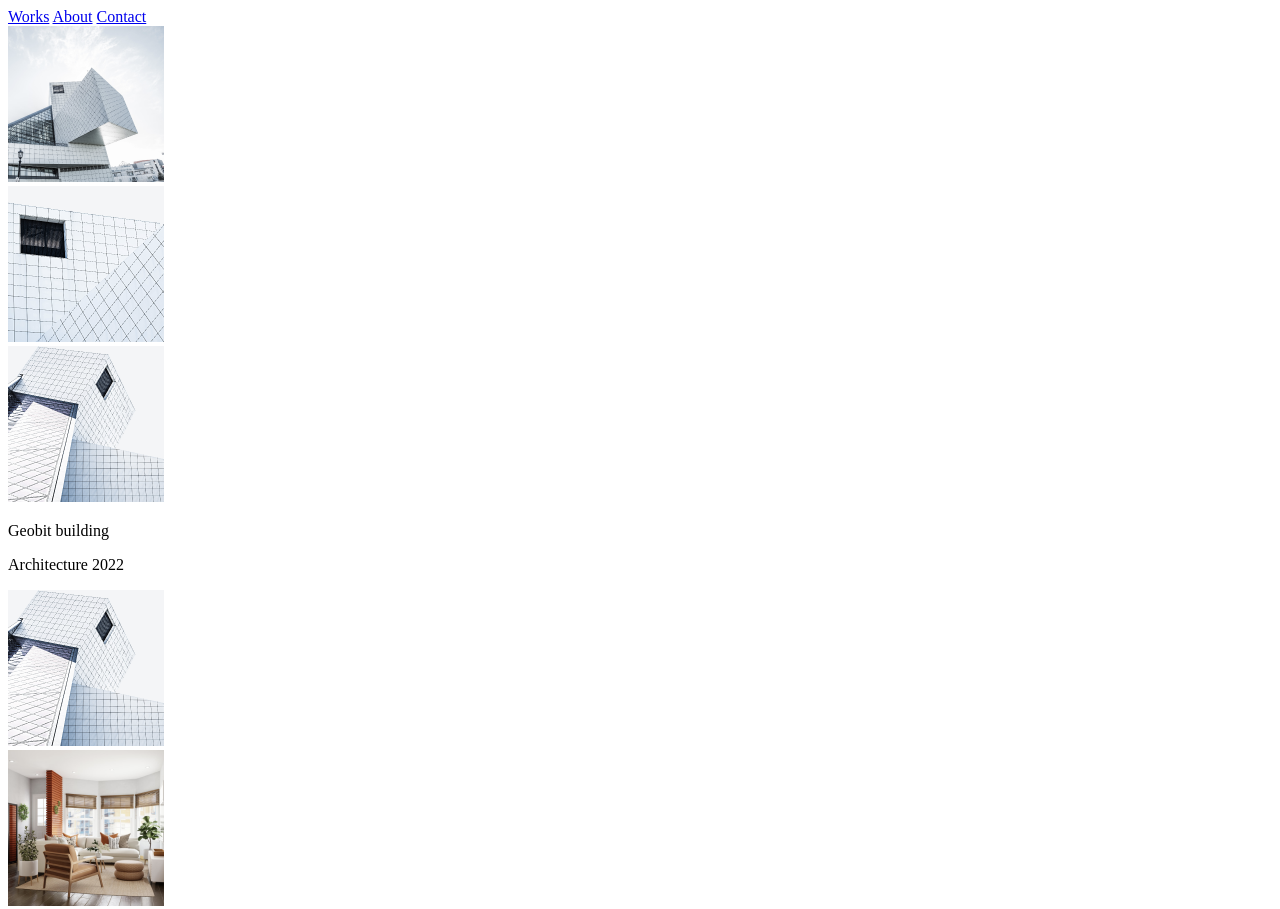
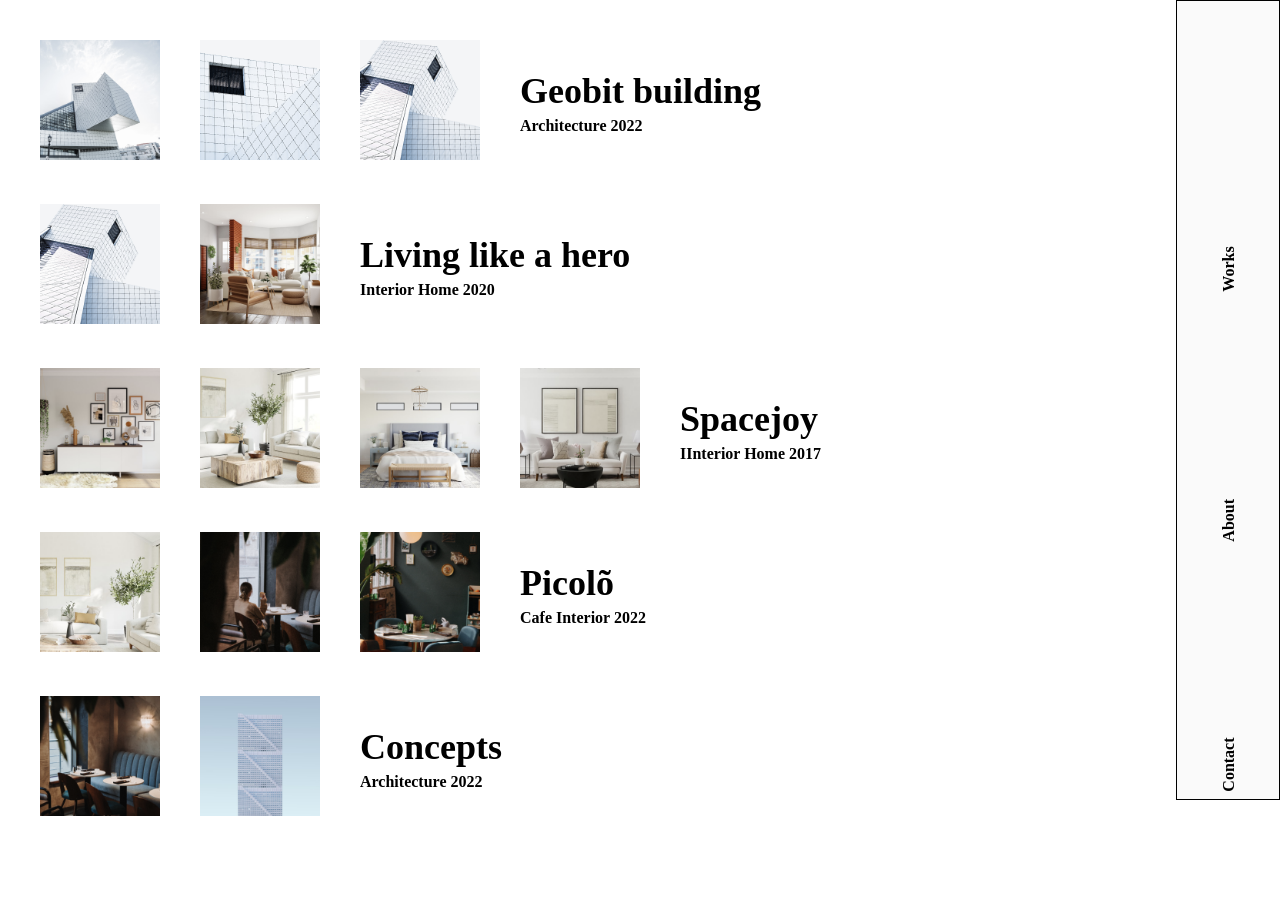
Before and after one commit to Preethi-Dev/Modern-Layout-30, a plain HTML site: page index.html in a window 1280 px wide. Shown: the top 909 px of the page. After the commit the page ends 860 px from the top, so only its background shows below. Drawn offline with Linux system fonts and the light colour scheme; a web font is replaced by a local one.

Commit message:
update final styles

```diff
--- a/style.css
+++ b/style.css
@@ -1,5 +1,138 @@
 /* Resets */
+*,
+*::before,
+*::after {
+  margin: 0;
+  padding: 0;
+  box-sizing: border-box;
+}
+
+a {
+  text-decoration: none;
+}
+
 /* Fonts */
+@font-face {
+  font-family: "Aovel Sans";
+  src: url(./assets/fonts/ASansreg.ttf);
+}
+
 /* Variable */
+:root {
+  --primary: #000000;
+  --secondary: #fafafa;
+  --bg: #ffffff;
+}
+
 /* Base Styles */
+body {
+  background-color: var(--bg);
+  color: var(--primary);
+}
+
+.project .project__title {
+  display: flex;
+  flex-direction: column;
+}
+
+.project .project__title p {
+  font-family: "Aovel Sans";
+  font-style: normal;
+  font-weight: 900;
+  font-size: 2.25rem;
+  line-height: 132%;
+}
+
+.project .project__title p:nth-child(2) {
+  font-size: 1rem;
+}
+
+.navigation {
+  background-color: var(--secondary);
+  border-bottom: 1px solid var(--primary);
+  padding: 1.5rem;
+}
+
+.navigation {
+  display: flex;
+  justify-content: space-between;
+}
+
+.navigation a {
+  font-family: "Aovel Sans";
+  font-style: normal;
+  font-weight: 900;
+  line-height: 132%;
+  font-size: 1rem;
+  color: var(--primary);
+}
+
+.image img {
+  width: 100%;
+  height: 100%;
+  object-fit: cover;
+}
+
 /* Mobile Styles */
+.container {
+  display: grid;
+  grid-template-columns: 1fr;
+  grid-gap: 40px;
+}
+
+.container .project {
+  display: grid;
+  grid-template-columns: repeat(3, 1fr);
+  grid-gap: 20px;
+
+  padding: 0 20px;
+}
+
+.container .project .project__title {
+  grid-column: 1 / -1;
+  order: -1;
+}
+
+/* Tablet Styles */
+@media screen and (min-width: 690px) {
+  .container .project {
+    grid-template-columns: repeat(6, 1fr);
+    align-items: center;
+  }
+
+  .container .project .project__title {
+    grid-column: span 3;
+    order: 1;
+  }
+}
+
+/* Laptop Styles */
+@media screen and (min-width: 1200px) {
+  .container {
+    padding: 40px 0 40px 40px;
+  }
+
+  .container .project {
+    grid-template-columns: repeat(8, 1fr);
+    grid-gap: 40px;
+
+    padding: 0;
+  }
+
+  .navigation {
+    position: fixed;
+    right: 0;
+    top: 0;
+    height: 100vh;
+
+    border: 1px solid var(--primary);
+  }
+
+  .navigation {
+    flex-direction: column;
+  }
+
+  .navigation a {
+    transform: rotate(-90deg);
+  }
+}
```
